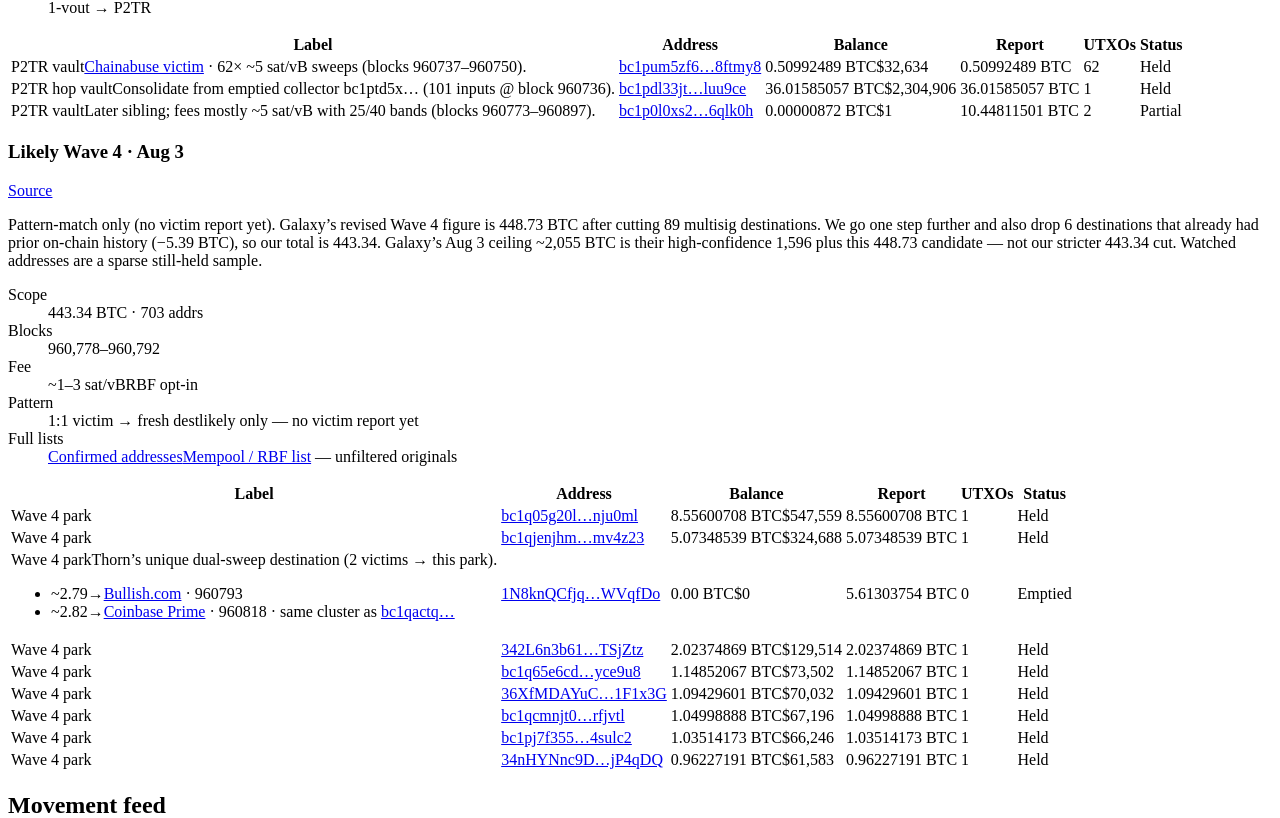
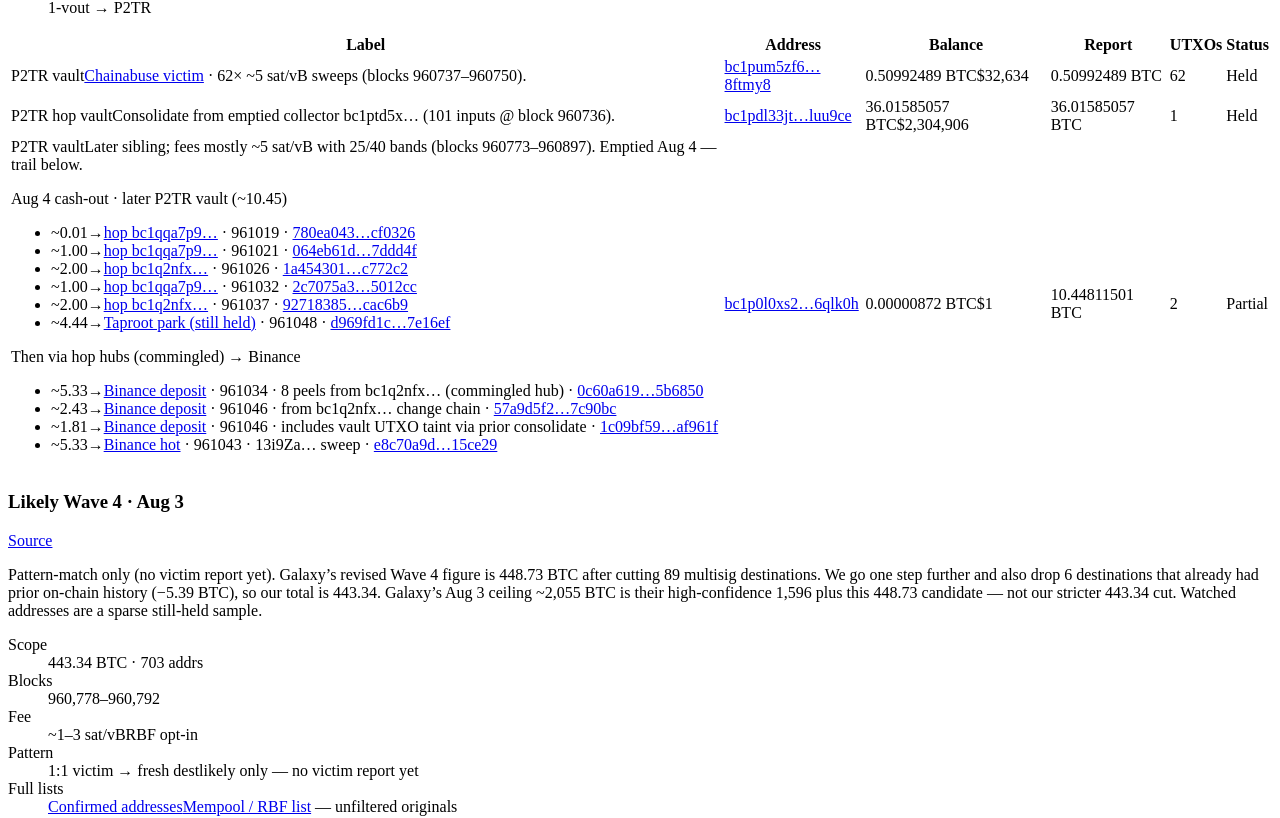
Before and after one commit to SamSamskies/coldcard-hack-tracker, a React (Vite) app: page / in a window 1280 px wide. Shown: the part 5774-6592 px from the top of the page. Built offline with nearby package versions, Linux system fonts and the light colour scheme; no server answers; the HTML template or start-up script is replaced by a standard one.

Commit message:
Enhance coldcard-hack-research with new Binance deposit addresses and update AddressList component to include P2TR later-vault cashout details. Add CSS for cashout flow sublabels and refine incident data notes for clarity on transaction flows and fees.

```diff
--- a/src/components/AddressList.tsx
+++ b/src/components/AddressList.tsx
@@ -16,8 +16,8 @@ import {
   WAVE4_WAVE,
   type ClusterId,
 } from '../data/incident';
-import { formatBtc, formatUsd, truncateAddress } from '../lib/format';
-import { explorerAddressUrl } from '../lib/mempool';
+import { formatBtc, formatUsd, truncateAddress, truncateTxid } from '../lib/format';
+import { explorerAddressUrl, explorerTxUrl } from '../lib/mempool';
 import type { LiveAddress } from '../hooks/useTrackerData';
 
 type Props = {
@@ -414,6 +414,172 @@ function Wave4Meta() {
 const WAVE4_DUAL_SWEEP_PARK =
   '1N8knQCfjqUeJQwjkZZavbboXXL6WVqfDo';
 
+const P2TR_LATER_VAULT =
+  'bc1p0l0xs2a0ffn2d9pek28k3vm9rjr2p0c5hvdlu03gpdwgzdgpscnq6qlk0h';
+
+/** Aug 4 empty of Kelbie later P2TR vault — vault peels then Binance rail. */
+const P2TR_LATER_CASHOUT = [
+  {
+    amt: '~0.01',
+    block: 961019,
+    txid: '780ea04371adee7490a2409484693cdf49f6ac4efc36ded59f53788c2fcf0326',
+    destLabel: 'hop bc1qqa7p9…',
+    dest: 'bc1qqa7p9qj89f6vg3yhuejhylty8l6626emj736pr',
+  },
+  {
+    amt: '~1.00',
+    block: 961021,
+    txid: '064eb61de80cff3e74408a99de840a6e469bca5c79faa4f54dc718e75d7ddd4f',
+    destLabel: 'hop bc1qqa7p9…',
+    dest: 'bc1qqa7p9qj89f6vg3yhuejhylty8l6626emj736pr',
+  },
+  {
+    amt: '~2.00',
+    block: 961026,
+    txid: '1a454301c7f9cb41193b63e82d05c88903fd4e356467b231b9b2e095aac772c2',
+    destLabel: 'hop bc1q2nfx…',
+    dest: 'bc1q2nfxrvvg67nhey0gk0cc8ke2ea4akge8kskyyq',
+  },
+  {
+    amt: '~1.00',
+    block: 961032,
+    txid: '2c7075a3388b88c29d976d862919f11a239c72e31b19ac459469586b815012cc',
+    destLabel: 'hop bc1qqa7p9…',
+    dest: 'bc1qqa7p9qj89f6vg3yhuejhylty8l6626emj736pr',
+  },
+  {
+    amt: '~2.00',
+    block: 961037,
+    txid: '927183853a12d34241fb61bbfb3e8f64e29d75768e2bf058497d5399e1cac6b9',
+    destLabel: 'hop bc1q2nfx…',
+    dest: 'bc1q2nfxrvvg67nhey0gk0cc8ke2ea4akge8kskyyq',
+  },
+  {
+    amt: '~4.44',
+    block: 961048,
+    txid: 'd969fd1c2a1558c000c8e5e15b069dbd383f4e63a0427fa0ba7f58d41e7e16ef',
+    destLabel: 'Taproot park (still held)',
+    dest: 'bc1prjnvz77lhd3t6kdxt34x4yzgwu4qfdgyges8h6qhwldj60z5mcqs7pprpr',
+  },
+] as const;
+
+const P2TR_LATER_BINANCE = [
+  {
+    amt: '~5.33',
+    block: 961034,
+    note: '8 peels from bc1q2nfx… (commingled hub)',
+    txid: '0c60a619c66e38bc508832a524415eaedaec88bde9477c9796bc041cce5b6850',
+    destLabel: 'Binance deposit',
+    dest: '13i9ZaXBYJ74qPuK7JrJ6Znws5uTa37vQt',
+    arkm: true,
+  },
+  {
+    amt: '~2.43',
+    block: 961046,
+    note: 'from bc1q2nfx… change chain',
+    txid: '57a9d5f2764153e9accc8f0207d5e33af68db73356c13e22b1aebd32247c90bc',
+    destLabel: 'Binance deposit',
+    dest: '14ajEkhPAgEoow6BHw8b42Dj6JjZSWtsxR',
+    arkm: true,
+  },
+  {
+    amt: '~1.81',
+    block: 961046,
+    note: 'includes vault UTXO taint via prior consolidate',
+    txid: '1c09bf59f1c39d8c698b5ec10fe51a70976646937bf99d6f971eac116aaf961f',
+    destLabel: 'Binance deposit',
+    dest: '199JVFuJgimybw4RXBmftLAVufPeyP2GwG',
+    arkm: true,
+  },
+  {
+    amt: '~5.33',
+    block: 961043,
+    note: '13i9Za… sweep',
+    txid: 'e8c70a9d91edbad984efc690c53c8c0f105b01a97c08e05b44dfda822415ce29',
+    destLabel: 'Binance hot',
+    dest: 'bc1qm34lsc65zpw79lxes69zkqmk6ee3ewf0j77s3h',
+    arkm: true,
+  },
+] as const;
+
+function P2trLaterVaultCashout() {
+  return (
+    <div className="cashout-flow">
+      <p className="cashout-flow-label">
+        Aug 4 cash-out · later P2TR vault (~10.45)
+      </p>
+      <ul className="addr-peels">
+        {P2TR_LATER_CASHOUT.map((step) => (
+          <li key={step.txid}>
+            <span className="addr-peel-amt">{step.amt}</span>
+            <span className="cashout-arrow" aria-hidden="true">
+              →
+            </span>
+            <a
+              className="note-link"
+              href={explorerAddressUrl(step.dest)}
+              target="_blank"
+              rel="noreferrer"
+            >
+              {step.destLabel}
+            </a>
+            <span>
+              {' '}
+              · {step.block} ·{' '}
+              <a
+                className="mono note-link"
+                href={explorerTxUrl(step.txid)}
+                target="_blank"
+                rel="noreferrer"
+              >
+                {truncateTxid(step.txid)}
+              </a>
+            </span>
+          </li>
+        ))}
+      </ul>
+      <p className="cashout-flow-sublabel">
+        Then via hop hubs (commingled) → Binance
+      </p>
+      <ul className="addr-peels">
+        {P2TR_LATER_BINANCE.map((step) => (
+          <li key={step.txid}>
+            <span className="addr-peel-amt">{step.amt}</span>
+            <span className="cashout-arrow" aria-hidden="true">
+              →
+            </span>
+            <a
+              className="note-link"
+              href={
+                step.arkm
+                  ? `https://arkm.com/explorer/address/${step.dest}`
+                  : explorerAddressUrl(step.dest)
+              }
+              target="_blank"
+              rel="noreferrer"
+            >
+              {step.destLabel}
+            </a>
+            <span>
+              {' '}
+              · {step.block}
+              {step.note ? ` · ${step.note}` : ''} ·{' '}
+              <a
+                className="mono note-link"
+                href={explorerTxUrl(step.txid)}
+                target="_blank"
+                rel="noreferrer"
+              >
+                {truncateTxid(step.txid)}
+              </a>
+            </span>
+          </li>
+        ))}
+      </ul>
+    </div>
+  );
+}
+
 function Wave4DualSweepPeels() {
   return (
     <ul className="addr-peels">
@@ -662,6 +828,7 @@ function AddressRow({
 }) {
   const usd = usdPrice != null ? a.balanceBtc * usdPrice : null;
   const isDualSweep = a.address === WAVE4_DUAL_SWEEP_PARK;
+  const isP2trLater = a.address === P2TR_LATER_VAULT;
 
   return (
     <tr className={`status-${a.status}${a.flash ? ' flash' : ''}`}>
@@ -671,6 +838,7 @@ function AddressRow({
           <LinkedNote as="span" className="addr-note" text={a.note} />
         ) : null}
         {isDualSweep ? <Wave4DualSweepPeels /> : null}
+        {isP2trLater ? <P2trLaterVaultCashout /> : null}
       </td>
       <td className="mono">
         <a
--- a/src/data/incident.ts
+++ b/src/data/incident.ts
@@ -541,7 +541,7 @@ export const CORE_HOLDING_ADDRESSES: readonly HoldingAddress[] = [
     label: 'P2TR vault',
     reportBtc: P2TR_WAVE.laterVaultBtc,
     clusterId: 'p2tr-aug1',
-    note: 'Later sibling; fees mostly ~5 sat/vB with 25/40 bands (blocks 960773–960897).',
+    note: 'Later sibling; fees mostly ~5 sat/vB with 25/40 bands (blocks 960773–960897). Emptied Aug 4 — trail below.',
   },
   {
     address: 'bc1q05g20l8k0tqjks9sq73mqgqx48pmw2cknju0ml',
@@ -686,6 +686,18 @@ export const KNOWN_ADDRESS_LABELS: Readonly<Record<string, string>> = {
    * Arkham: KuCoin (same cluster 27fe as 328Gx…).
    */
   '3JEQJdb1Cwbzvevzj1ECAoiMbvb2yckvCe': 'KuCoin deposit',
+  /**
+   * P2TR later-vault cash-out (blocks 961034–961046): hop peels → these deposits.
+   * Arkham: Binance deposit (cluster 3476).
+   */
+  '13i9ZaXBYJ74qPuK7JrJ6Znws5uTa37vQt': 'Binance deposit',
+  '14ajEkhPAgEoow6BHw8b42Dj6JjZSWtsxR': 'Binance deposit',
+  '199JVFuJgimybw4RXBmftLAVufPeyP2GwG': 'Binance deposit',
+  /**
+   * Binance hot wallet — custodian consolidate from 13i9Za / 14aj / 199JV peels
+   * (block 961043+). Hop follower must stop here.
+   */
+  bc1qm34lsc65zpw79lxes69zkqmk6ee3ewf0j77s3h: 'Binance hot wallet',
 };
 
 /** Hop 0 = watched holdings; hop 1+ = destinations of those spends. */
--- a/src/styles.css
+++ b/src/styles.css
@@ -914,6 +914,12 @@ button:focus-visible {
   color: var(--text-muted);
 }
 
+.cashout-flow-sublabel {
+  margin: 0.55rem 0 0;
+  font-size: 0.72rem;
+  color: var(--text-muted);
+}
+
 .cashout-rails {
   display: grid;
   gap: 0.45rem 1.25rem;
```
Also changed, not shown: .cursor/skills/coldcard-hack-research/reference.md.
